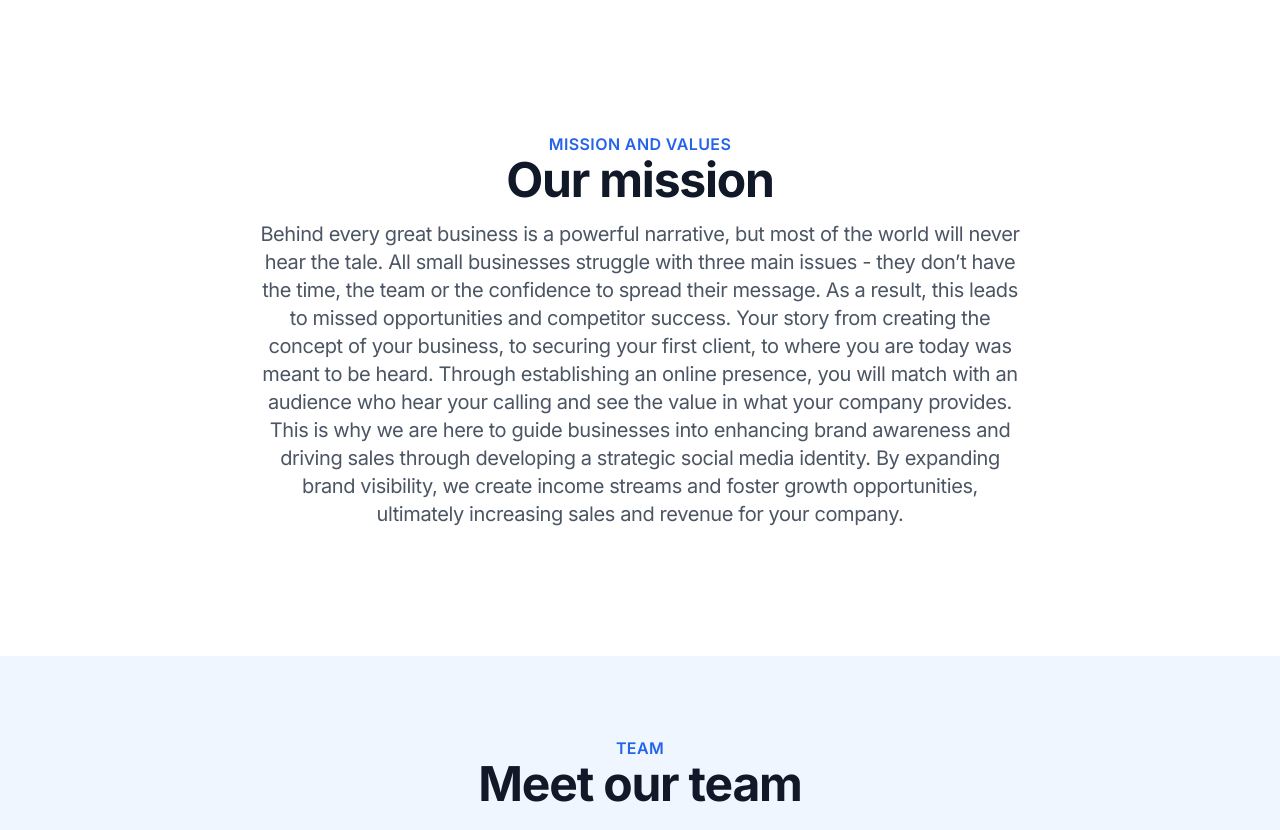
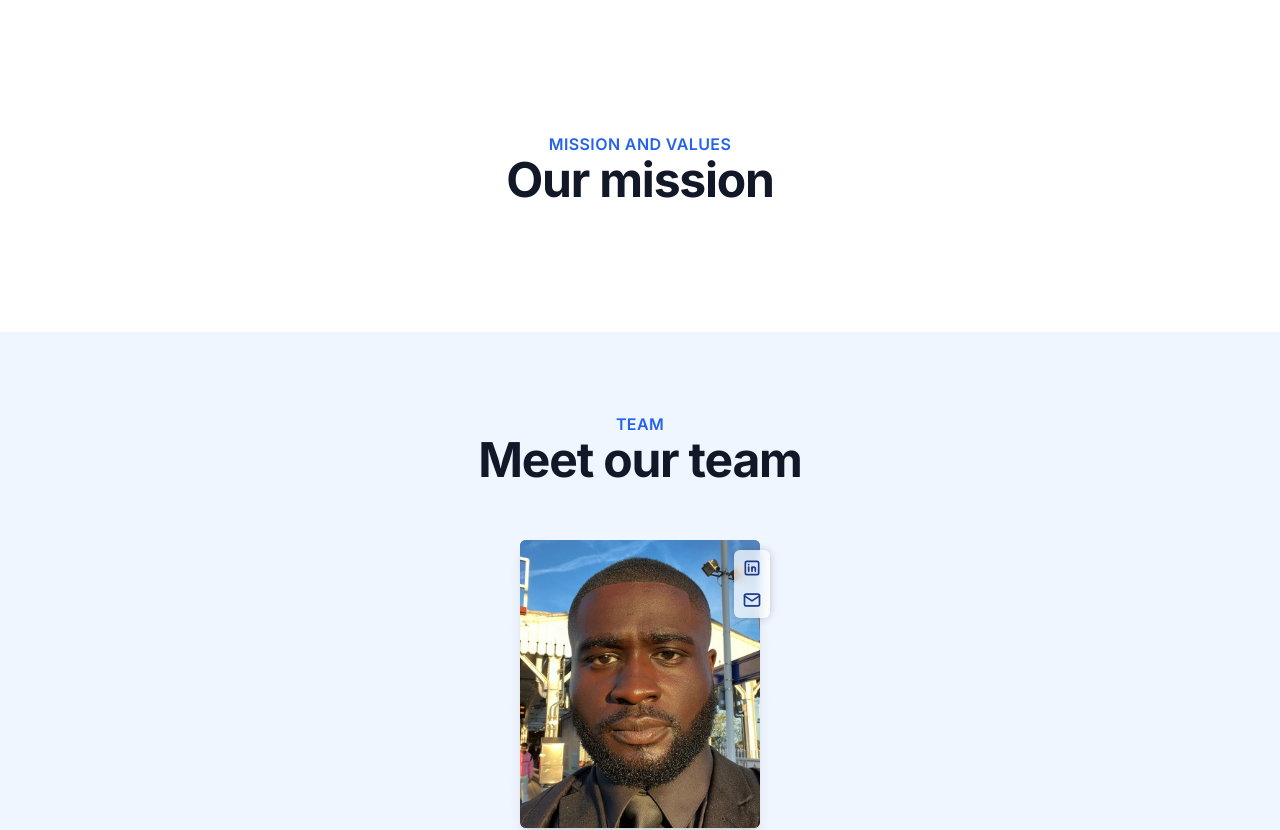
Before and after one commit to Susnfor/JnB, a Next.js app: page /about in a window 1280 px wide. Shown: the part 1060-1890 px from the top of the page. Built offline with nearby package versions, Linux system fonts and the light colour scheme.

Commit message:
fix: team padding

```diff
--- a/app/(pages)/about/page.tsx
+++ b/app/(pages)/about/page.tsx
@@ -42,7 +42,7 @@
       {/* <Steps {...stepsAbout} /> */}
       {/* <Features3 {...features3About} /> */}
       {/* <Features {...featuresAbout} /> */}
-      <Team {...teamHeader} />
+      {/* <Team {...teamHeader} /> */}
       <Team {...teamAbout} />
       <Team {...teamAbout2} />
       <Testimonials2 {...testimonials2About} />
--- a/src/components/common/Headline.tsx
+++ b/src/components/common/Headline.tsx
@@ -1,7 +1,7 @@
 import { HeadlineProps } from '~/shared/types';
 import { twMerge } from 'tailwind-merge';
 
-const Headline = ({ header, containerClass, titleClass, subtitleClass }: HeadlineProps) => {
+const Headline = ({ header, Desc = false, containerClass, titleClass, subtitleClass }: HeadlineProps) => {
   const { title, subtitle, tagline, position } = header;
 
   return (
@@ -15,13 +15,13 @@
             containerClass,
           )}
         >
-          {tagline && (
+          {tagline && !Desc && (
             <p className="text-base font-semibold uppercase tracking-wide text-primary-600 dark:text-primary-200">
               {tagline}
             </p>
           )}
-          {title && <h2 className={twMerge(`font-heading mb-4 font-bold tracking-tight`, titleClass)}>{title}</h2>}
-          {subtitle && (
+          {title && !Desc && <h2 className={twMerge(`font-heading mb-4 font-bold tracking-tight`, titleClass)}>{title}</h2>}
+          {subtitle && Desc && (
             <p
               className={twMerge(
                 `mx-auto mt-4 max-w-3xl text-xl text-gray-600 dark:text-slate-400 ${
--- a/src/components/widgets/Team.tsx
+++ b/src/components/widgets/Team.tsx
@@ -7,7 +7,8 @@
 
 const Team = ({ header, teams, id, hasBackground = false, ifDesc = false, }: TeamProps) => (
   <WidgetWrapper id={id ? id : ''} hasBackground={hasBackground} containerClass="">
-    {header && !ifDesc && <Headline header={header} titleClass="text-2xl sm:text-5xl" />}
+    {header && <Headline header={header} titleClass="text-2xl sm:text-5xl" />}
+
     <div className="flex items-stretch justify-center">
       <div className="grid grid-cols-1 gap-4 dark:text-white  ">
         {teams && teams.map(({ name, occupation, image, items }, index) => (
@@ -28,7 +29,7 @@
         ))}
       </div>
     </div>
-{header && ifDesc && <Headline header={header} titleClass="text-2xl sm:text-3xl" />}
+{header && ifDesc && <Headline header={header} Desc={ifDesc} titleClass="text-2xl sm:text-3xl" />}
   </WidgetWrapper>
 );
 
--- a/src/shared/data/pages/about.data.tsx
+++ b/src/shared/data/pages/about.data.tsx
@@ -284,10 +284,10 @@
   hasBackground: true,
   ifDesc: true,
   header: {
-    // title: 'Jerome',
+    title: 'Meet our team',
     subtitle:
       'Hi! My name is Jerome Jermaine and I am a co-founder of JnB Production Studios. I have been passionate about content creation and performing from a young age, finding immense joy in sharing my views and ideas through YouTube videos, musicals, and debates. Throughout the years, I became fascinated with how content creators have found ways to encapsulate our attention and build a loyal following. Similarly, I have found enjoyment in researching how businesses are able to create such brilliant advertisement campaigns to sell literally anything! I love the challenge of producing content which is both professional and captivating as it allows me to use my creative skills help businesses find their voice, similarly to how content creation allowed me to find my own.',
-    // tagline: 'team',
+    tagline: 'team',
   },
   teams: [
     {
--- a/src/shared/types.d.ts
+++ b/src/shared/types.d.ts
@@ -26,6 +26,7 @@
 
 type HeadlineProps = {
   header: Header;
+  Desc?: Boolean;
   containerClass?: string;
   titleClass?: string;
   subtitleClass?: string;
```
